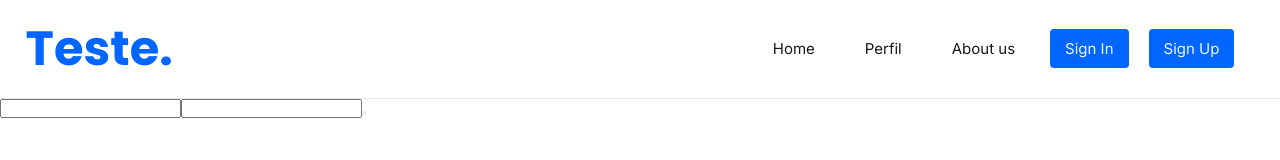
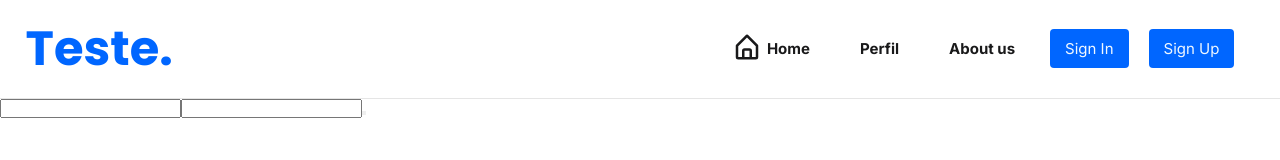
Before and after one commit to EdreyC/treino-react, a React (Create React App) app: page /signin in a window 1280 px wide. Shown: the top 160 px of the page. Built offline with nearby package versions, Linux system fonts and the light colour scheme.

Commit message:
Componente Butão criado e atualização da navbar

```diff
--- a/package.json
+++ b/package.json
@@ -10,8 +10,10 @@
     "@types/node": "^16.7.13",
     "@types/react": "^17.0.20",
     "@types/react-dom": "^17.0.9",
+    "@types/react-icons": "^3.0.0",
     "react": "^17.0.2",
     "react-dom": "^17.0.2",
+    "react-icons": "^4.3.1",
     "react-router-dom": "^6.2.1",
     "react-scripts": "^5.0.0",
     "typescript": "^4.4.2",
--- /dev/null
+++ b/src/components/button.tsx
@@ -0,0 +1,10 @@
+import {ButtonHTMLAttributes} from "react";
+import '../styles/button.css'
+
+type ButtonProps = ButtonHTMLAttributes<HTMLButtonElement>;
+
+export default function ButtonAzulzinho(props: ButtonProps){
+    return(
+        <button className="button"{...props}/>
+    )
+}
--- a/src/components/navbar.tsx
+++ b/src/components/navbar.tsx
@@ -1,6 +1,9 @@
 import React from "react";
 import { Link } from "react-router-dom";
 import '../styles/navbar.css'
+import ButtonAzulzinho from '../components/button'
+
+import { BiHomeAlt } from "react-icons/bi";
 
 function NavBar(){
   return(
@@ -11,13 +14,24 @@ function NavBar(){
 
       <div className="Lista-NavBar">
 
+          <Link className="Link"to='/'>
+            <BiHomeAlt className="iconhome"
+            size={30}/>
+            Home
+          </Link>
 
-          <Link className="Link"to='/'>Home</Link>
+
           <Link className="Link" to='/Profile'>Perfil</Link>
           <Link className="Link"to='/aboutus'>About us</Link>
 
-          <Link className="Sign"to='/Signin'>Sign In</Link>
-          <Link className="Sign"to='/Signup'>Sign Up</Link>
+          <Link to='/Signin'>
+            <ButtonAzulzinho>Sign In</ButtonAzulzinho>
+          </Link>
+
+
+          <Link to='/Signup'>
+            <ButtonAzulzinho>Sign Up</ButtonAzulzinho>
+          </Link>
 
 
 
--- a/src/pages/home.tsx
+++ b/src/pages/home.tsx
@@ -1,13 +1,15 @@
 import React from "react";
 import { Link } from "react-router-dom";
+import { BiHomeAlt } from "react-icons/bi";
+
 
 
 
 function Home(){
+
+
     return(
         <div>
-
-
 
         </div>
     )
--- /dev/null
+++ b/src/styles/button.css
@@ -0,0 +1,18 @@
+.button{
+    display: flex;
+    align-items: center;
+    font-family: 'Inter';
+    font-size: 15px;
+    padding: 10px 15px 10px 15px;
+    background-color: var(--blue);
+    color: aliceblue;
+    text-decoration: none;
+    border-radius: 0.25rem;
+    border: none;
+    gap: 3.5px;
+
+}
+.button:hover{
+    cursor: pointer;
+    background-color: #1f79ff;
+}
--- a/src/styles/global.css
+++ b/src/styles/global.css
@@ -11,4 +11,5 @@ h1{
 }
 a,p{
     font-family: 'Inter';
+    text-decoration: none;
 }
--- a/src/styles/navbar.css
+++ b/src/styles/navbar.css
@@ -13,26 +13,35 @@
   font-size: 48px;
 }
 .Lista-NavBar {
+  align-items: center;
   display: flex;
   gap: 20px;
   margin-right: 20px;
 }
 .Link{
-
+  gap: 5px;
   font-size: 15px;
   padding: 10px 15px 10px 15px;
   color: #19191a;
   text-decoration: none;
-  border-radius: 0.25rem;
+  border-radius: 1rem;
+  display: flex;
+  align-items: center;
+  justify-content: center;
+  text-align: center;
+  font-weight: 700;
 
 }
 .Link:hover{
-  text-decoration: underline;
+ /* text-decoration: underline;*/
   color: var(--blue);
+  background-color: #f8f8f8;
 
 }
+/*
 .Sign{
-
+  display: flex;
+  align-items: center;
   font-family: 'Inter';
   font-size: 15px;
   padding: 10px 15px 10px 15px;
@@ -43,4 +52,7 @@
 }
 .Sign:hover{
   background-color: #1f79ff;
+}*/
+.iconhome{
+  margin-bottom: 4px;
 }
```
Also changed, not shown: 1 other file (tests, documents, lock files or other folders).
